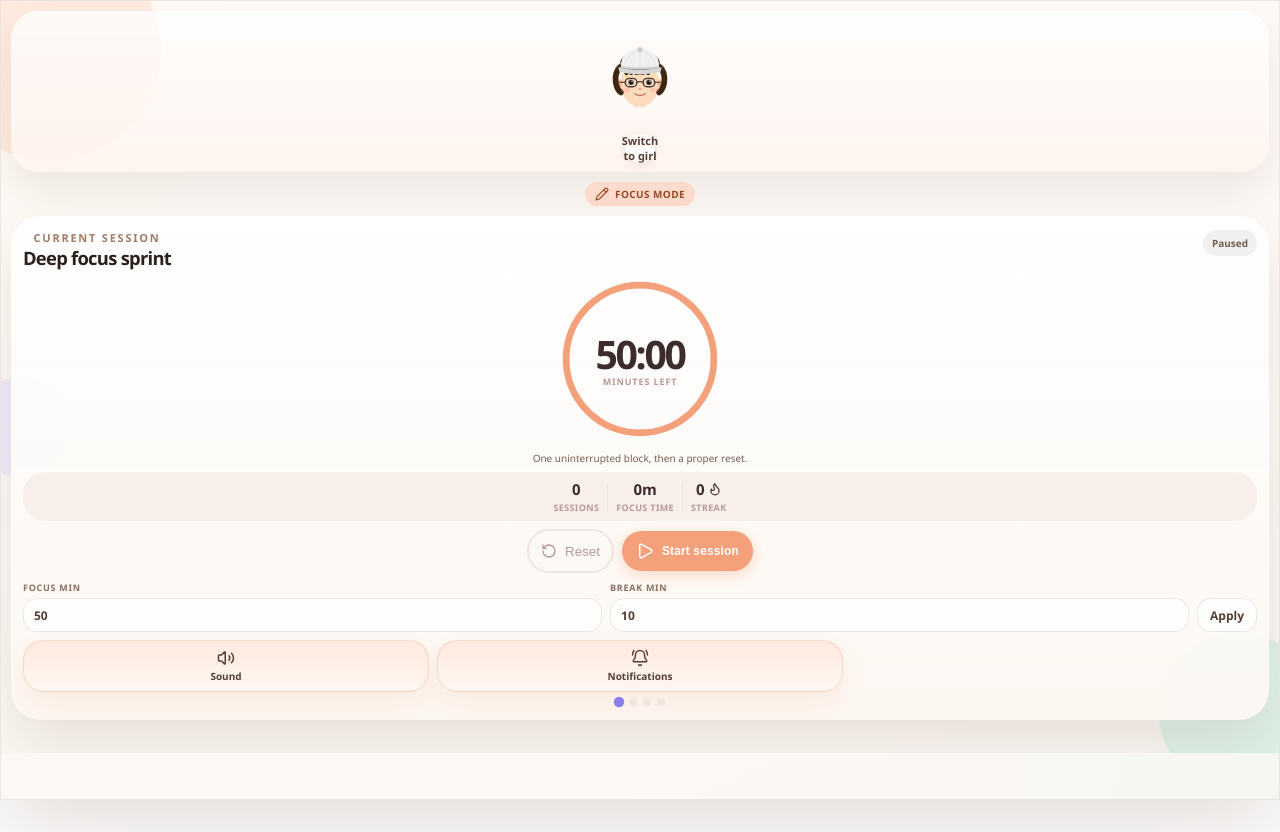
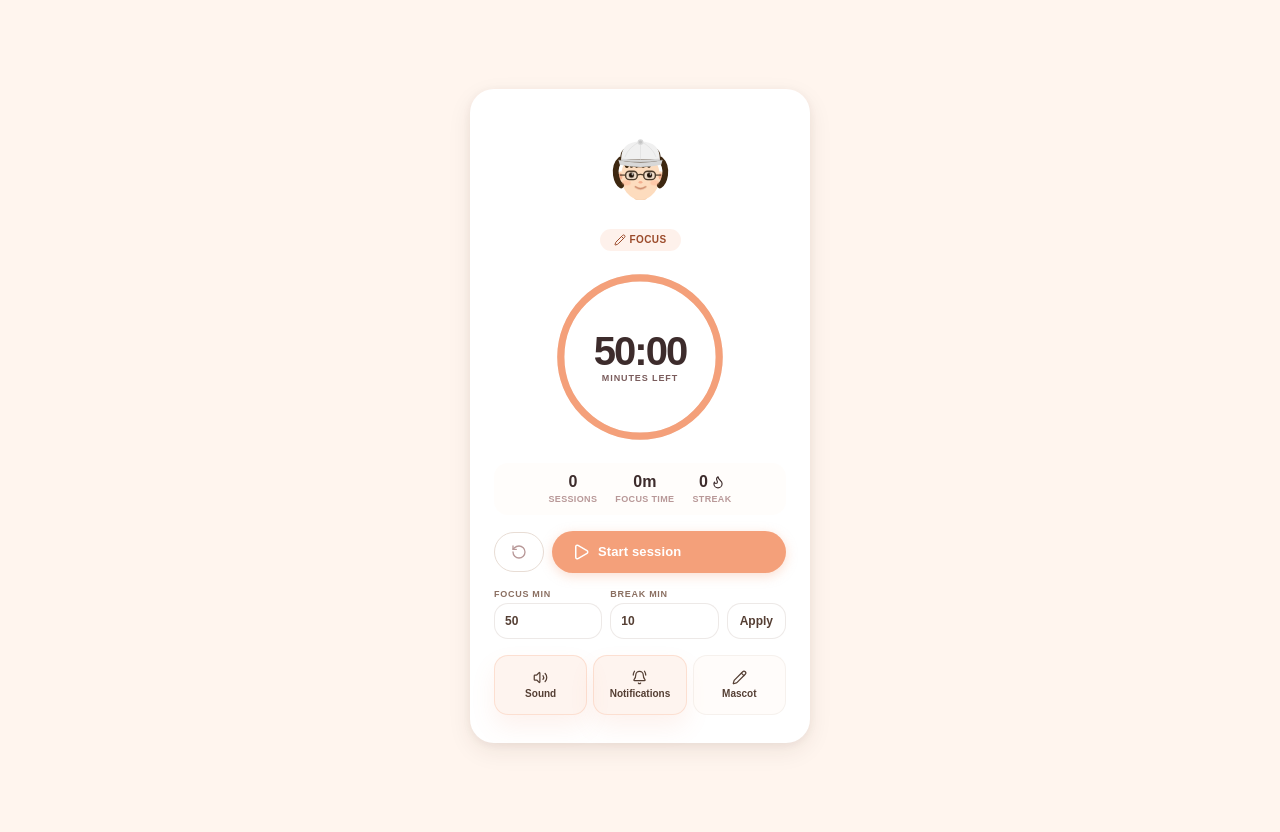
Before and after one commit to DevTamem/PomodoroTimer, a React (Vite) app: page / in a window 1280 px wide. Before the commit the page ends 800 px from the top, so only its background shows below. Built offline with nearby package versions, Linux system fonts and the light colour scheme.

Commit message:
Improved UI for web version.

```diff
--- a/src/App.css
+++ b/src/App.css
@@ -22,6 +22,225 @@ body {
   display: flex;
   align-items: center;
   justify-content: center;
+  margin: 0;
+  padding: 0;
+}
+
+#root {
+  width: 100%;
+  min-height: 100vh;
+  display: flex;
+  align-items: center;
+  justify-content: center;
+  padding: 1rem;
+}
+
+.app-shell.web {
+  background: transparent;
+  border: none;
+  box-shadow: none;
+  border-radius: 0;
+  width: 100%;
+  display: flex;
+  align-items: center;
+  justify-content: center;
+}
+
+.app-shell.web .app {
+  width: 100%;
+  display: flex;
+  align-items: center;
+  justify-content: center;
+}
+
+.app-shell.desktop {
+  width: min(100%, 1120px);
+  margin: 0 auto;
+  border-radius: 32px;
+  overflow: hidden;
+  background: rgba(255, 251, 247, 0.84);
+  border: 1px solid rgba(114, 92, 82, 0.12);
+  box-shadow: 0 28px 80px rgba(98, 67, 52, 0.18);
+  backdrop-filter: blur(18px);
+}
+
+.app-shell.desktop ~ body {
+  padding: 20px;
+  background:
+    radial-gradient(circle at top left, rgba(255, 217, 191, 0.9), transparent 30%),
+    radial-gradient(circle at bottom right, rgba(181, 228, 212, 0.9), transparent 28%),
+    linear-gradient(140deg, #f7efe6 0%, #f3ebe1 48%, #efe4d9 100%);
+}
+
+/* ══════════════════════════════════════════════════════════════
+   WEB VERSION - Minimal Single Card Design
+   ══════════════════════════════════════════════════════════════ */
+
+.timer-card.web-card {
+  max-width: 340px;
+  width: 100%;
+  margin: 0 auto;
+  padding: 1.5rem 1.5rem 1.75rem;
+  background: white;
+  border-radius: 24px;
+  box-shadow:
+    0 2px 8px rgba(60, 40, 30, 0.06),
+    0 8px 24px rgba(60, 40, 30, 0.08);
+}
+
+.web-card-header {
+  display: flex;
+  flex-direction: column;
+  align-items: center;
+  gap: 0.5rem;
+  margin-bottom: 1rem;
+}
+
+.web-card-header .mascot-wrap {
+  margin: 0;
+}
+
+.web-card-header .mascot-wrap svg {
+  width: 75px;
+  height: auto;
+}
+
+.phase-badge-inline {
+  display: inline-flex;
+  align-items: center;
+  gap: 4px;
+  padding: 5px 14px;
+  border-radius: 100px;
+  font-size: 10px;
+  font-weight: 700;
+  letter-spacing: 0.04em;
+  text-transform: uppercase;
+}
+
+.phase-badge-inline.study {
+  background: rgba(244, 160, 122, 0.15);
+  color: #9B4A2A;
+}
+
+.phase-badge-inline.break {
+  background: rgba(93, 202, 165, 0.15);
+  color: #1D7A5A;
+}
+
+/* Web card - compact timer ring */
+.web-card .timer-ring-wrap {
+  width: 180px;
+  height: 180px;
+  margin: 0 auto 1rem;
+}
+
+.web-card .timer-svg {
+  width: 180px;
+  height: 180px;
+}
+
+.web-card .timer-digits {
+  font-size: 40px;
+  letter-spacing: -2px;
+}
+
+.web-card .timer-label {
+  font-size: 9px;
+  color: var(--text-mid);
+}
+
+/* Web card - ultra compact session info */
+.web-card .session-info.web-compact {
+  gap: 18px;
+  padding: 0.65rem 0.5rem;
+  margin-bottom: 1rem;
+  background: rgba(255, 250, 246, 0.4);
+  border-radius: 14px;
+}
+
+.web-card .stat-val {
+  font-size: 16px;
+}
+
+.web-card .stat-lbl {
+  font-size: 9px;
+}
+
+/* Web card - simplified buttons */
+.web-card .btn-row {
+  margin-bottom: 1rem;
+  gap: 8px;
+}
+
+.web-card .btn-main {
+  flex: 1;
+  padding: 12px 20px;
+  font-size: 13px;
+}
+
+.web-card .btn-reset {
+  padding: 0 16px;
+  font-size: 12px;
+  height: 40px;
+}
+
+.web-card .btn-reset span {
+  display: none;
+}
+
+/* Web card - compact duration row */
+.web-card .duration-row {
+  margin-bottom: 1rem;
+  gap: 8px;
+}
+
+.web-card .duration-field input,
+.web-card .btn-apply {
+  min-height: 36px;
+  font-size: 12px;
+}
+
+.web-card .duration-field span {
+  font-size: 9px;
+}
+
+/* Web card - minimal toggle grid */
+.web-card .toggle-grid.web-compact {
+  grid-template-columns: repeat(3, 1fr);
+  gap: 6px;
+  margin-top: 0;
+}
+
+.web-card .toggle-card {
+  min-height: 60px;
+  padding: 8px 6px;
+  display: flex;
+  flex-direction: column;
+  align-items: center;
+  justify-content: center;
+  text-align: center;
+  gap: 3px;
+  border-radius: 14px;
+  background: rgba(255, 250, 246, 0.5);
+  border: 1px solid rgba(140, 110, 90, 0.08);
+}
+
+.web-card .toggle-card:hover {
+  background: rgba(255, 250, 246, 0.8);
+}
+
+.web-card .toggle-card.active {
+  background: rgba(244, 160, 122, 0.12);
+  border-color: rgba(244, 160, 122, 0.25);
+}
+
+.web-card .toggle-card strong {
+  font-size: 10px;
+}
+
+.web-card .toggle-card svg {
+  width: 15px;
+  height: 15px;
 }
 
 .app {
@@ -29,12 +248,29 @@ body {
   flex-direction: column;
   align-items: center;
   justify-content: center;
-  padding: 2rem 1rem 2.5rem;
+  padding: 0;
+  background: transparent;
+  border-radius: 0;
+  position: relative;
+  overflow: visible;
+  width: 100%;
+  max-width: none;
+  box-shadow: none;
+  min-height: auto;
+}
+
+/* Desktop app styling */
+.app-shell.desktop .app {
+  padding: 1.5rem 1rem 2rem;
   background: var(--warm-white);
   border-radius: 24px;
-  position: relative;
+  max-width: 420px;
+  box-shadow: 0 4px 20px rgba(60, 40, 30, 0.08);
   overflow: hidden;
-  width: 380px;
+  min-height: calc(100vh - 96px);
+  align-items: stretch;
+  justify-content: flex-start;
+  gap: 22px;
 }
 
 .deco-blob {
@@ -51,14 +287,14 @@ body {
   display: flex;
   align-items: center;
   gap: 6px;
-  padding: 6px 16px;
+  padding: 8px 18px;
   border-radius: 100px;
-  font-size: 13px;
+  font-size: 12px;
   font-weight: 700;
-  letter-spacing: 0.04em;
+  letter-spacing: 0.03em;
   text-transform: uppercase;
   margin-bottom: 1rem;
-  transition: all 0.4s ease;
+  transition: all 0.3s ease;
   position: relative;
   z-index: 1;
 }
@@ -67,25 +303,30 @@ body {
 
 .timer-card {
   background: var(--warm-white);
-  border-radius: 28px;
-  padding: 2rem 3rem 2.5rem;
+  border-radius: 24px;
+  padding: 1.5rem 2rem 2rem;
   text-align: center;
-  box-shadow: 0 8px 32px var(--shadow), 0 0 0 2px rgba(255,200,180,0.25);
+  box-shadow: 0 4px 16px rgba(140, 100, 80, 0.08);
   position: relative;
   z-index: 1;
-  min-width: 280px;
+  width: 100%;
+}
+
+.timer-card__header.web-simple {
+  justify-content: center;
+  margin-bottom: 1rem;
 }
 
 .timer-ring-wrap {
   position: relative;
-  width: 200px;
-  height: 200px;
-  margin: 0 auto 1.5rem;
+  width: 220px;
+  height: 220px;
+  margin: 0 auto 1.2rem;
 }
 
 .timer-svg {
-  width: 200px;
-  height: 200px;
+  width: 220px;
+  height: 220px;
   transform: rotate(-90deg);
 }
 
@@ -108,11 +349,11 @@ body {
 }
 
 .timer-digits {
-  font-size: 44px;
+  font-size: 48px;
   font-weight: 900;
   color: var(--text-dark);
   line-height: 1;
-  letter-spacing: -2px;
+  letter-spacing: -2.5px;
   font-variant-numeric: tabular-nums;
 }
 
@@ -126,19 +367,22 @@ body {
 
 .session-info {
   display: flex;
-  gap: 20px;
+  gap: 16px;
   justify-content: center;
-  margin-bottom: 1.5rem;
+  margin-bottom: 1.2rem;
+  padding: 0.8rem;
+  border-radius: 16px;
+  background: rgba(255, 250, 246, 0.6);
 }
 
 .stat {
   display: flex;
   flex-direction: column;
   align-items: center;
-  gap: 2px;
+  gap: 3px;
 }
 .stat-val {
-  font-size: 20px;
+  font-size: 18px;
   font-weight: 800;
   color: var(--text-dark);
   display: flex;
@@ -146,11 +390,11 @@ body {
   gap: 3px;
 }
 .stat-lbl {
-  font-size: 11px;
+  font-size: 10px;
   font-weight: 600;
   color: var(--text-light);
   text-transform: uppercase;
-  letter-spacing: 0.08em;
+  letter-spacing: 0.06em;
 }
 
 .divider { width: 1px; background: #F0E5DF; height: 36px; align-self: center; }
@@ -162,57 +406,120 @@ body {
   align-items: center;
 }
 
+.duration-row {
+  display: grid;
+  grid-template-columns: 1fr 1fr auto;
+  gap: 10px;
+  margin-top: 1rem;
+}
+
+.duration-field {
+  display: grid;
+  gap: 4px;
+  text-align: left;
+}
+
+.duration-field span {
+  font-size: 10px;
+  font-weight: 700;
+  letter-spacing: 0.06em;
+  text-transform: uppercase;
+  color: #9A7B69;
+}
+
+.duration-field input,
+.btn-apply {
+  min-height: 38px;
+  border-radius: 14px;
+  border: 1.5px solid rgba(140, 110, 90, 0.12);
+  background: rgba(255, 255, 255, 0.9);
+  color: #553f34;
+  font: inherit;
+  transition: all 0.15s ease;
+}
+
+.duration-field input {
+  width: 100%;
+  padding: 0 12px;
+  font-size: 13px;
+  font-weight: 700;
+}
+
+.duration-field input:focus {
+  outline: none;
+  border-color: var(--peach-dark);
+  box-shadow: 0 0 0 3px rgba(244, 160, 122, 0.1);
+}
+
+.btn-apply {
+  align-self: end;
+  padding: 0 16px;
+  font-size: 13px;
+  font-weight: 800;
+  cursor: pointer;
+}
+
+.btn-apply:hover {
+  background: var(--peach);
+  border-color: var(--peach-dark);
+  transform: translateY(-1px);
+}
+
 .btn-main {
   display: flex;
   align-items: center;
   gap: 8px;
-  padding: 14px 32px;
+  padding: 13px 28px;
   border: none;
   border-radius: 100px;
   font-family: 'Nunito', sans-serif;
-  font-size: 15px;
+  font-size: 14px;
   font-weight: 800;
   cursor: pointer;
-  transition: transform 0.15s ease, box-shadow 0.15s ease;
+  transition: transform 0.12s ease, box-shadow 0.12s ease;
   letter-spacing: 0.01em;
 }
 .btn-main:active { transform: scale(0.96); }
 
-.btn-main.study { background: var(--peach-dark); color: white; box-shadow: 0 4px 16px rgba(244,160,122,0.4); }
-.btn-main.study:hover { box-shadow: 0 6px 20px rgba(244,160,122,0.55); transform: translateY(-1px); }
-.btn-main.break { background: var(--mint-dark); color: white; box-shadow: 0 4px 16px rgba(93,202,165,0.4); }
-.btn-main.break:hover { box-shadow: 0 6px 20px rgba(93,202,165,0.55); transform: translateY(-1px); }
+.btn-main.study { background: var(--peach-dark); color: white; box-shadow: 0 3px 12px rgba(244,160,122,0.35); }
+.btn-main.study:hover { box-shadow: 0 5px 18px rgba(244,160,122,0.5); transform: translateY(-1px); }
+.btn-main.break { background: var(--mint-dark); color: white; box-shadow: 0 3px 12px rgba(93,202,165,0.35); }
+.btn-main.break:hover { box-shadow: 0 5px 18px rgba(93,202,165,0.5); transform: translateY(-1px); }
 
 .btn-reset {
   display: flex;
   align-items: center;
   justify-content: center;
-  width: 44px;
-  height: 44px;
-  border: 2px solid #F0E5DF;
-  border-radius: 50%;
+  gap: 6px;
+  padding: 0 16px;
+  height: 42px;
+  border: 1.5px solid #E8DDD5;
+  border-radius: 100px;
   background: transparent;
   cursor: pointer;
-  transition: all 0.15s ease;
+  transition: all 0.12s ease;
   color: var(--text-light);
+  font-size: 13px;
+  font-weight: 700;
 }
-.btn-reset:hover { border-color: var(--peach-dark); color: var(--peach-dark); transform: rotate(15deg); }
+.btn-reset:hover { border-color: var(--peach-dark); color: var(--peach-dark); transform: scale(1.02); }
 
 .toast {
-  position: absolute;
-  top: 16px;
+  position: fixed;
+  top: 20px;
   left: 50%;
   transform: translateX(-50%) translateY(-80px);
   background: var(--text-dark);
   color: white;
   padding: 10px 20px;
   border-radius: 100px;
-  font-size: 13px;
-  font-weight: 700;
+  font-size: 12px;
+  font-weight: 600;
   white-space: nowrap;
   z-index: 10;
-  transition: transform 0.35s cubic-bezier(0.34, 1.56, 0.64, 1);
+  transition: transform 0.3s cubic-bezier(0.34, 1.56, 0.64, 1);
   pointer-events: none;
+  box-shadow: 0 4px 16px rgba(0, 0, 0, 0.2);
 }
 .toast.show { transform: translateX(-50%) translateY(0); }
 
@@ -220,17 +527,17 @@ body {
   display: flex;
   gap: 6px;
   justify-content: center;
-  margin-top: 1.2rem;
+  margin-top: 1rem;
 }
 .dot {
-  width: 8px;
-  height: 8px;
+  width: 7px;
+  height: 7px;
   border-radius: 50%;
-  background: #F0E5DF;
-  transition: background 0.3s ease, transform 0.3s ease;
+  background: #E8DDD5;
+  transition: all 0.25s ease;
 }
-.dot.done { background: var(--peach-dark); }
-.dot.active { background: var(--lavender-dark); transform: scale(1.3); }
+.dot.done { background: var(--peach-dark); transform: scale(1.1); }
+.dot.active { background: var(--lavender-dark); transform: scale(1.25); box-shadow: 0 0 0 2px rgba(139, 127, 240, 0.2); }
 
 /* ── Mascot ── */
 
@@ -613,7 +920,9 @@ html, body, #root {
   min-height: 100%;
 }
 
-body {
+/* Desktop app version body styling */
+.app-shell.desktop ~ body,
+body:has(.app-shell.desktop) {
   font-family: "Aptos", "Segoe UI", "Trebuchet MS", sans-serif;
   background:
     radial-gradient(circle at top left, rgba(255, 217, 191, 0.9), transparent 30%),
@@ -623,7 +932,8 @@ body {
   padding: 20px;
 }
 
-.app-shell {
+/* Desktop shell default styling (will be overridden by specific .desktop class) */
+.app-shell.desktop {
   width: min(100%, 1120px);
   margin: 0 auto;
   border-radius: 32px;
@@ -634,7 +944,7 @@ body {
   backdrop-filter: blur(18px);
 }
 
-.app {
+.app-shell.desktop .app {
   width: 100%;
   max-width: none;
   min-height: calc(100vh - 96px);
@@ -795,9 +1105,10 @@ body {
 .hero-copy p,
 .timer-summary,
 .cycle-note {
-  font-size: 15px;
-  line-height: 1.6;
-  color: #765f53;
+  font-size: 13px;
+  line-height: 1.5;
+  color: #8B7060;
+  margin-top: 0.5rem;
 }
 
 .mascot-container {
@@ -909,9 +1220,9 @@ body {
 
 .toggle-grid {
   display: grid;
-  grid-template-columns: repeat(auto-fit, minmax(180px, 1fr));
-  gap: 12px;
-  margin-top: 18px;
+  grid-template-columns: repeat(auto-fit, minmax(160px, 1fr));
+  gap: 10px;
+  margin-top: 1rem;
 }
 
 .toggle-card {
@@ -999,28 +1310,72 @@ body {
     width: min(92vw, 380px);
     height: min(92vw, 380px);
   }
+
+  /* Web-specific mobile optimizations */
+  .app {
+    max-width: 100%;
+    padding: 0.5rem;
+  }
+
+  .timer-card.web-card {
+    padding: 1.25rem 1rem 1.5rem;
+    max-width: 100%;
+  }
+
+  .web-card-header .mascot-wrap svg {
+    width: 65px;
+  }
+
+  .web-card .timer-ring-wrap {
+    width: 160px;
+    height: 160px;
+  }
+
+  .web-card .timer-svg {
+    width: 160px;
+    height: 160px;
+  }
+
+  .web-card .timer-digits {
+    font-size: 36px;
+  }
+
+  .web-card .session-info.web-compact {
+    gap: 12px;
+  }
+
+  .web-card .toggle-grid.web-compact {
+    grid-template-columns: 1fr 1fr;
+  }
+
+  .web-card .toggle-card:last-child {
+    grid-column: 1 / -1;
+  }
 }
 
-body {
+/* Desktop app specific overrides */
+.app-shell.desktop ~ body,
+body:has(.app-shell.desktop) {
   padding: 0;
   overflow: hidden;
   align-items: stretch;
   justify-content: stretch;
 }
 
-#root {
+.app-shell.desktop ~ body #root,
+body:has(.app-shell.desktop) #root {
   display: flex;
   width: 100%;
   height: 100vh;
 }
 
-.app-shell {
+.app-shell.desktop {
   width: 100%;
   min-height: 100vh;
   border-radius: 0;
 }
 
-.app {
+.app-shell.desktop .app {
   height: calc(100vh - 48px);
   padding: 10px 10px 12px;
   gap: 10px;
--- a/src/components/Timer.jsx
+++ b/src/components/Timer.jsx
@@ -598,7 +598,7 @@ export default function Timer() {
   const sessionsUntilCycleEnd = stats.sessions === 0 ? 4 : 4 - cycleIndex || 4;
 
   return (
-    <div className={`app-shell ${phase}${running ? " pulsing" : ""}`}>
+    <div className={`app-shell ${phase}${running ? " pulsing" : ""}${isDesktop ? " desktop" : " web"}`}>
       <DesktopTitleBar
         appVersion={appVersion}
         isAlwaysOnTop={windowState.isAlwaysOnTop}
@@ -610,12 +610,18 @@ export default function Timer() {
       />
 
       <div className="app">
+      {isDesktop && (
+        <>
           <div className="deco-blob blob1" />
           <div className="deco-blob blob2" />
           <div className="deco-blob blob3" />
+        </>
+      )}
 
       {toast && <div className="toast show">{toast}</div>}
 
+      {isDesktop && (
+        <>
           <div className="hero-copy">
             <div className="eyebrow">50 / 10 rhythm</div>
             <h1>{running ? (isStudy ? "Protect your best attention." : "Recover without guilt.") : "A calmer desk for focused work."}</h1>
@@ -636,8 +642,21 @@ export default function Timer() {
             {isStudy ? <Pencil size={14} /> : <Coffee size={14} />}
             <span>{isStudy ? "Focus mode" : "Break mode"}</span>
           </div>
+        </>
+      )}
 
-      <div className="timer-card">
+      <div className={`timer-card ${!isDesktop ? 'web-card' : ''}`}>
+        {!isDesktop && (
+          <div className="web-card-header">
+            <Mascot state={running ? (phase === "study" ? "studying" : "sleeping") : "idle"} gender={settings.mascotGender} />
+            <div className={`phase-badge-inline ${phase}`}>
+              {isStudy ? <Pencil size={12} /> : <Coffee size={12} />}
+              <span>{isStudy ? "Focus" : "Break"}</span>
+            </div>
+          </div>
+        )}
+
+        {isDesktop ? (
           <div className="timer-card__header">
             <div>
               <div className="section-label">Current session</div>
@@ -647,6 +666,7 @@ export default function Timer() {
               {running ? "In progress" : "Paused"}
             </div>
           </div>
+        ) : null}
 
         <div className="timer-ring-wrap">
           <svg className="timer-svg" viewBox="0 0 200 200">
@@ -667,23 +687,25 @@ export default function Timer() {
           </div>
         </div>
 
+        {isDesktop && (
           <p className="timer-summary">
             {isStudy
               ? "One uninterrupted block, then a proper reset."
               : "Step away, stretch, breathe, then come back clear."}
           </p>
+        )}
 
-        <div className="session-info">
+        <div className={`session-info ${!isDesktop ? 'web-compact' : ''}`}>
           <div className="stat">
             <div className="stat-val">{stats.sessions}</div>
             <div className="stat-lbl">Sessions</div>
           </div>
-          <div className="divider" />
+          {isDesktop && <div className="divider" />}
           <div className="stat">
             <div className="stat-val">{fmtMinutes(stats.focusMinutes)}m</div>
             <div className="stat-lbl">Focus time</div>
           </div>
-          <div className="divider" />
+          {isDesktop && <div className="divider" />}
           <div className="stat">
             <div className="stat-val">
               {stats.streak} <Flame size={14} />
@@ -743,16 +765,14 @@ export default function Timer() {
           </button>
         </div>
 
-        <div className="toggle-grid">
+        <div className={`toggle-grid ${!isDesktop ? 'web-compact' : ''}`}>
           <button className={`toggle-card${settings.soundEnabled ? " active" : ""}`} onClick={() => toggleSetting("soundEnabled")} type="button">
-            {settings.soundEnabled ? <Volume2 size={18} /> : <VolumeX size={18} />}
+            {settings.soundEnabled ? <Volume2 size={16} /> : <VolumeX size={16} />}
             <strong>Sound</strong>
-            <span>{settings.soundEnabled ? "Chimes enabled" : "Silent session"}</span>
           </button>
           <button className={`toggle-card${settings.notificationsEnabled ? " active" : ""}`} onClick={() => toggleSetting("notificationsEnabled")} type="button">
-            {settings.notificationsEnabled ? <BellRing size={18} /> : <BellOff size={18} />}
+            {settings.notificationsEnabled ? <BellRing size={16} /> : <BellOff size={16} />}
             <strong>Notifications</strong>
-            <span>{settings.notificationsEnabled ? "Alerts on phase switch" : "Only in-app toasts"}</span>
           </button>
           {isDesktop && (
             <button className={`toggle-card${windowState.isAlwaysOnTop ? " active" : ""}`} onClick={handleAlwaysOnTop} type="button">
@@ -761,8 +781,16 @@ export default function Timer() {
               <span>{windowState.isAlwaysOnTop ? "Pinned above your desktop" : "Keep it floating when needed"}</span>
             </button>
           )}
+          {!isDesktop && (
+            <button className="toggle-card" onClick={toggleGender} type="button">
+              <Pencil size={16} />
+              <strong>Mascot</strong>
+            </button>
+          )}
         </div>
 
+        {isDesktop && (
+          <>
             <div className="cycle-dots">
               {[0, 1, 2, 3].map((i) => (
                 <div
@@ -776,6 +804,8 @@ export default function Timer() {
                 ? "Complete your first focus block to start the cycle."
                 : `${sessionsUntilCycleEnd} session${sessionsUntilCycleEnd === 1 ? "" : "s"} until you wrap this cycle.`}
             </div>
+          </>
+        )}
       </div>
       </div>
     </div>
```
Lines whose indentation alone changed are shown as unchanged.
